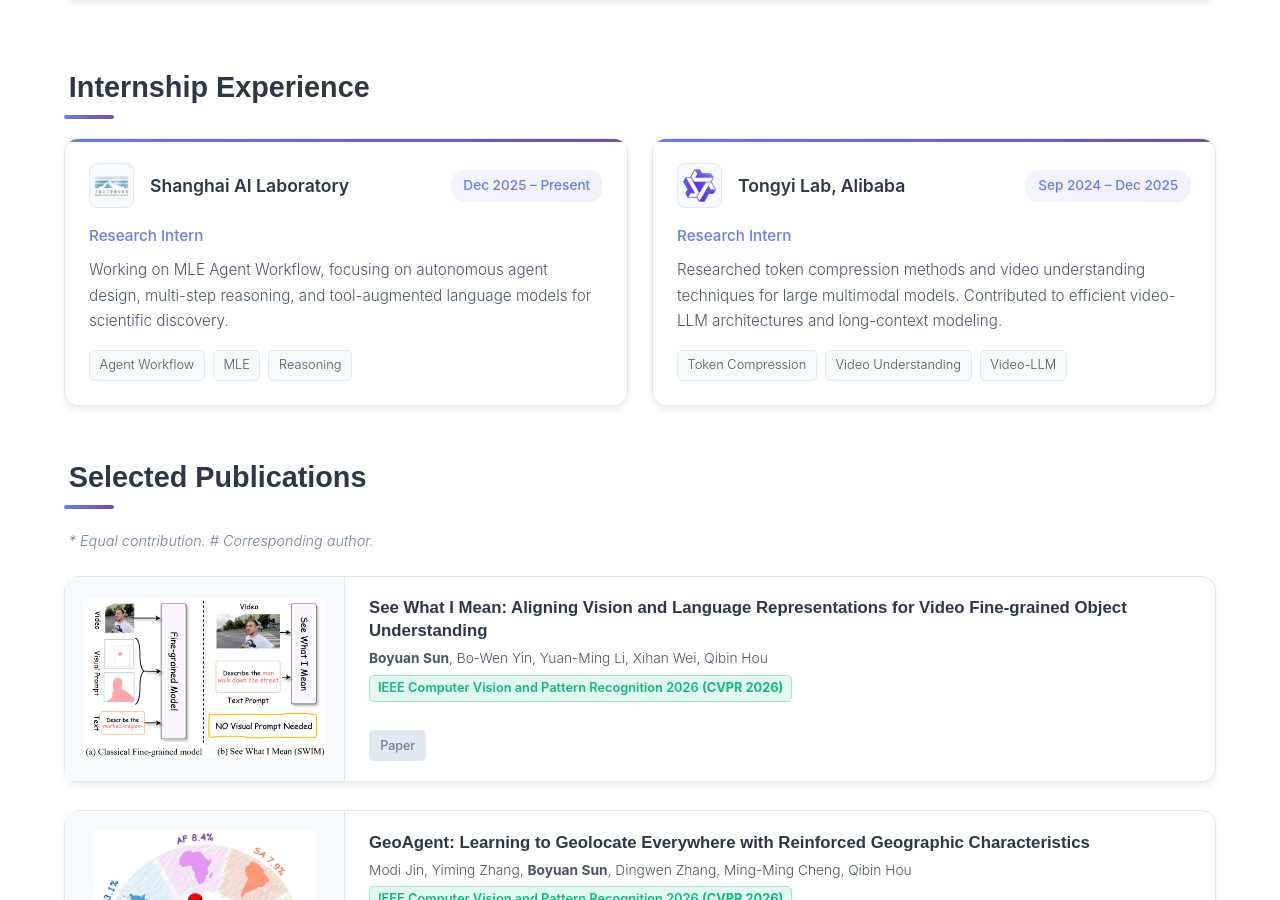
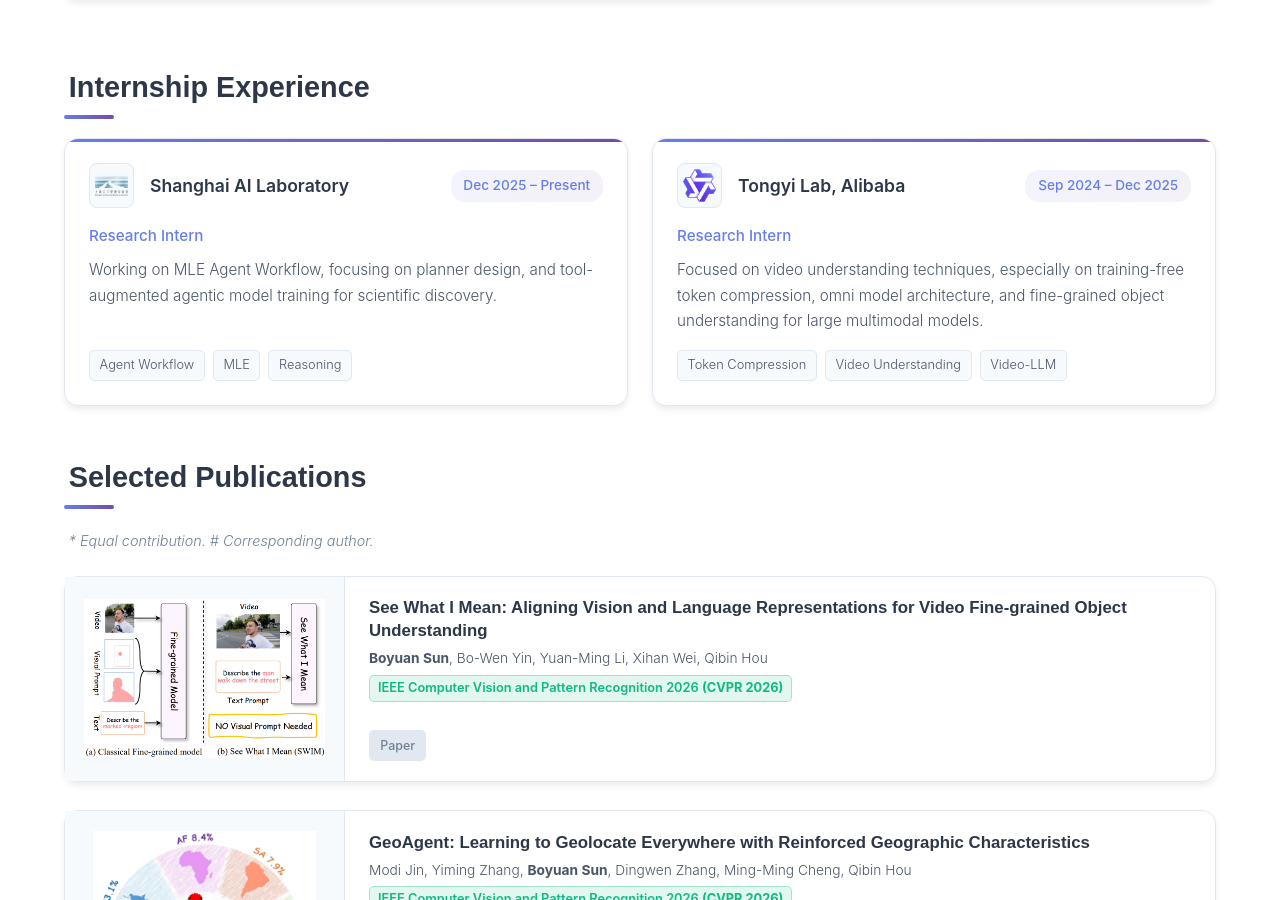
Before and after one commit to BBBBchan/BBBBchan.github.io, a Jekyll site: the page built from index.html, in a window 1280 px wide and 900 px high, scrolled down 512 px. Built offline with Jekyll 4.4.1, drawn with Linux system fonts in a browser that asks for light colours; nearby versions of some CDN libraries.

Commit message:
Revise research intern experience descriptions
Updated descriptions for research intern roles to reflect changes in focus and terminology.

```diff
--- a/index.html
+++ b/index.html
@@ -818,8 +818,8 @@ items:
         </div>
         <div class="exp-role">Research Intern</div>
         <p class="exp-description">
-          Working on MLE Agent Workflow, focusing on autonomous agent design,
-          multi-step reasoning, and tool-augmented language models for scientific discovery.
+          Working on MLE Agent Workflow, focusing on planner design,
+        and tool-augmented agentic model training for scientific discovery.
         </p>
         <div class="exp-tags">
           <span class="exp-tag">Agent Workflow</span>
@@ -838,9 +838,8 @@ items:
         </div>
         <div class="exp-role">Research Intern</div>
         <p class="exp-description">
-          Researched token compression methods and video understanding techniques
-          for large multimodal models. Contributed to efficient video-LLM architectures
-          and long-context modeling.
+          Focused on video understanding techniques, especially on training-free token compression, omni model architecture, and fine-grained object understanding
+          for large multimodal models.
         </p>
         <div class="exp-tags">
           <span class="exp-tag">Token Compression</span>
```
